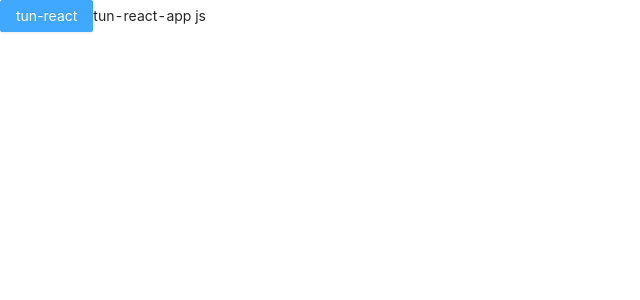
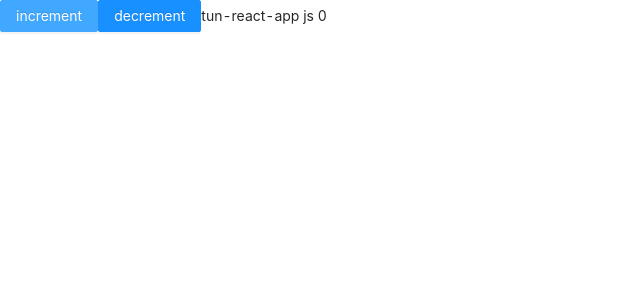
Before and after one commit to tuntun0609/tuntun-react-app, a React app: page / in a window 1280 px wide. Shown: the top 300 px of the page, without its empty margins (0-640 px from the left). Built offline with nearby package versions, Linux system fonts and the light colour scheme.

Commit message:
feat: add redux

```diff
--- a/config/webpack/webpack.common.js
+++ b/config/webpack/webpack.common.js
@@ -11,7 +11,6 @@
 
 const getCssCommonLoaders = (options = {}) => {
 	const { isCssModule = true } = options;
-	console.log(options);
 	return [
 		isDevelopment ? 'style-loader' : MiniCssExtractPlugin.loader,
 		{
--- a/package.json
+++ b/package.json
@@ -21,10 +21,12 @@
   "homepage": "https://github.com/tuntun0609/tuntun-react-app#readme",
   "dependencies": {
     "@ant-design/icons": "^4.7.0",
+    "@reduxjs/toolkit": "^1.8.3",
     "antd": "^4.22.4",
     "moment": "^2.29.4",
     "react": "^18.2.0",
     "react-dom": "^18.2.0",
+    "react-redux": "^8.0.2",
     "react-router-dom": "6",
     "redux": "^4.2.0"
   },
--- a/src/js/App.jsx
+++ b/src/js/App.jsx
@@ -1,14 +1,32 @@
 import React from 'react';
-import style from './App.scss';
+import { useSelector, useDispatch } from 'react-redux';
 import { Button } from 'antd';
 
-const App = () => (
-	<div
-		className={style.textColor}
-	>
-		<Button type="primary">tun-react</Button>
-		tun-react-app js
-	</div>
-);
+import style from './App.scss';
+import { decrement, increment } from './store/counterSlice';
+
+const App = () => {
+	const count = useSelector(state => state.counter.value);
+	const dispatch = useDispatch();
+	return (
+		<div
+			className={style.textColor}
+		>
+			<Button
+				type="primary"
+				onClick={() => dispatch(increment())}
+			>
+				increment
+			</Button>
+			<Button
+				type="primary"
+				onClick={() => dispatch(decrement())}
+			>
+				decrement
+			</Button>
+			tun-react-app js {count}
+		</div>
+	);
+};
 
 export default App;
--- a/src/js/index.jsx
+++ b/src/js/index.jsx
@@ -1,9 +1,11 @@
 import React from 'react';
 import { createRoot } from 'react-dom/client';
+import { Provider } from 'react-redux';
 import 'antd/dist/antd.css';
 import moment from 'moment';
 import 'moment/locale/zh-cn';
 
+import store from './store/';
 import App from './App';
 
 moment.locale('zh-cn');
@@ -12,6 +14,8 @@
 const root = createRoot(container); // createRoot(container!) if you use TypeScript
 root.render(
 	<React.StrictMode>
-		<App />
-	</React.StrictMode>
+		<Provider store={store}>
+			<App />
+		</Provider>
+	</React.StrictMode>,
 );
--- /dev/null
+++ b/src/js/store/counterSlice.js
@@ -0,0 +1,23 @@
+import { createSlice } from '@reduxjs/toolkit';
+
+export const counterSlice = createSlice({
+	name: 'counter',
+	initialState: {
+		value: 0,
+	},
+	reducers: {
+		increment: (state) => {
+			state.value += 1;
+		},
+		decrement: (state) => {
+			state.value -= 1;
+		},
+		incrementByAmount: (state, action) => {
+			state.value += action.payload;
+		},
+	},
+});
+
+export const { increment, decrement, incrementByAmount } = counterSlice.actions;
+
+export default counterSlice.reducer;
--- /dev/null
+++ b/src/js/store/index.js
@@ -0,0 +1,8 @@
+import { configureStore } from '@reduxjs/toolkit';
+import counterReducer from './counterSlice';
+
+export default configureStore({
+	reducer: {
+		counter: counterReducer,
+	},
+});
```
Also changed, not shown: .eslintrc.js, 2 other files (tests, documents, lock files or other folders).
